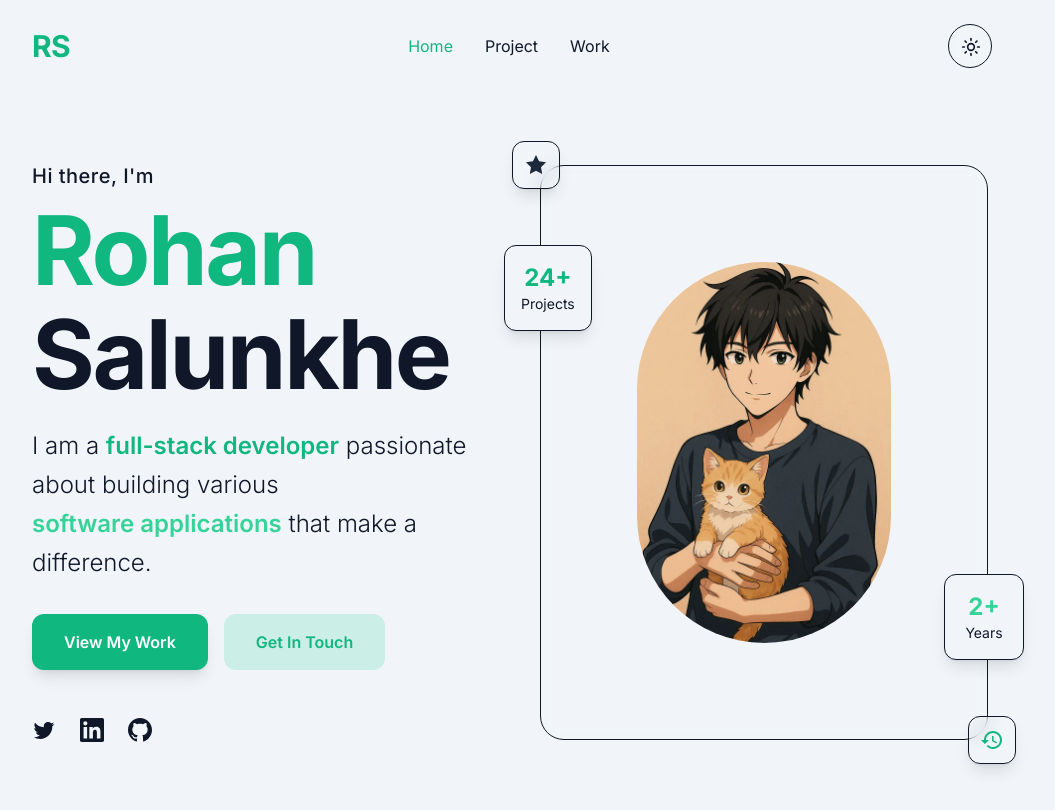
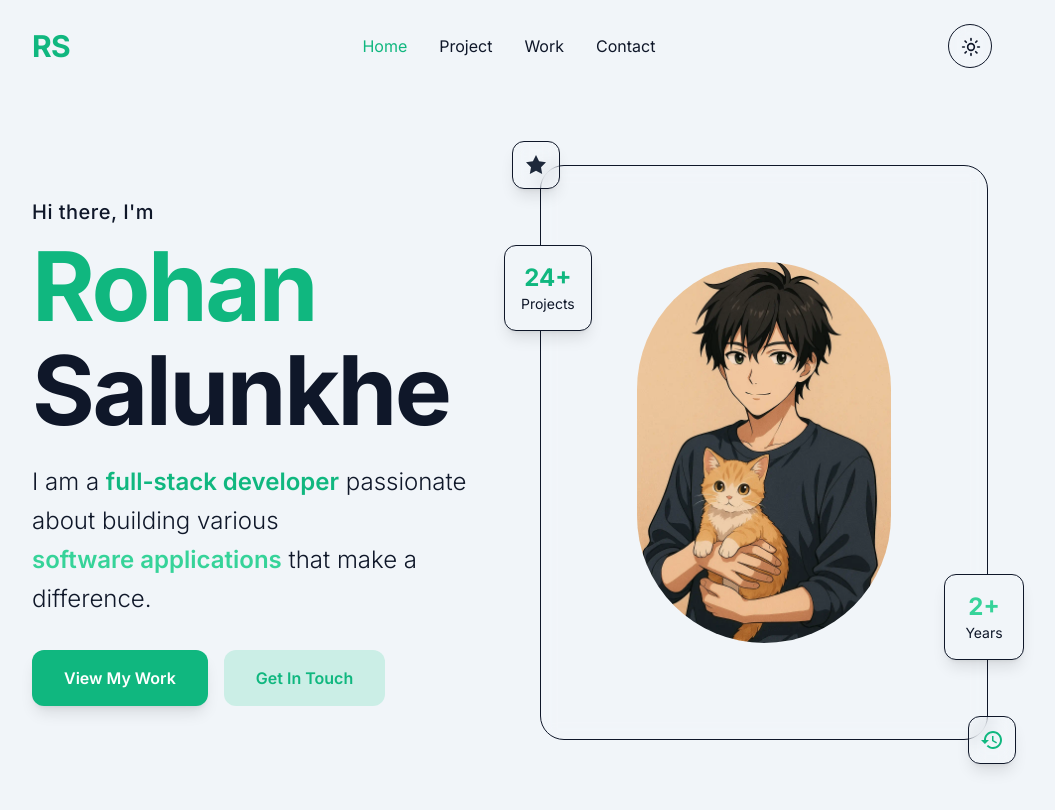
Before and after one commit to amrohan/rohan, an Angular app: page / in a window 1280 px wide. Shown: the top 810 px of the page, without its empty margins (128-1183 px from the left). Built offline with nearby package versions, Linux system fonts and the light colour scheme.

Commit message:
fix: update hero section padding and button classes; enable contact link in nav

```diff
--- a/src/app/components/hero/hero.html
+++ b/src/app/components/hero/hero.html
@@ -1,4 +1,4 @@
-<section id="home" class="pt-12 pb-16">
+<section id="home" class="pt-12 pb-16 px-2 md:px-0">
   <div class="container mx-auto max-w-6xl">
     <div class="grid lg:grid-cols-2 gap-12 items-center min-h-[80vh]">
       <!-- Left Content -->
@@ -51,49 +51,15 @@
         <!-- CTA Buttons -->
         <div class="flex flex-col sm:flex-row gap-4">
           <button
-            class="px-8 py-4 bg-primary text-white dark:text-black rounded-xl font-semibold hover:bg-primary/90 transform hover:scale-105 transition-all duration-300 shadow-lg hover:shadow-xl"
+            class="cursor-pointer px-8 py-4 bg-primary text-white dark:text-black rounded-xl font-semibold hover:bg-primary/90 transform hover:scale-105 transition-all duration-300 shadow-lg hover:shadow-xl"
           >
             View My Work
           </button>
           <button
-            class="px-8 py-4 bg-subtle text-primary rounded-xl font-semibold hover:bg-primary hover:text-white transition-all duration-300"
+            class="cursor-pointer px-8 py-4 bg-subtle text-primary rounded-xl font-semibold hover:bg-primary hover:text-secondary transition-all duration-300"
           >
             Get In Touch
           </button>
-        </div>
-
-        <!-- Social Links -->
-        <div class="flex space-x-6 pt-4">
-          <a
-            href="https://twitter.com/amrohxn"
-            class="text-text/60 hover:text-primary transition-colors duration-300"
-          >
-            <svg class="w-6 h-6" fill="currentColor" viewBox="0 0 24 24">
-              <path
-                d="M22.46 6c-.77.35-1.6.58-2.46.69.88-.53 1.56-1.37 1.88-2.38-.83.5-1.75.85-2.72 1.05C18.37 4.5 17.26 4 16 4c-2.35 0-4.27 1.92-4.27 4.29 0 .34.04.67.11.98C8.28 9.09 5.11 7.38 3 4.79c-.37.63-.58 1.37-.58 2.15 0 1.49.75 2.81 1.91 3.56-.71 0-1.37-.2-1.95-.5v.03c0 2.08 1.48 3.82 3.44 4.21a4.22 4.22 0 0 1-1.93.07 4.28 4.28 0 0 0 4 2.98 8.521 8.521 0 0 1-5.33 1.84c-.34 0-.68-.02-1.02-.06C3.44 20.29 5.7 21 8.12 21 16 21 20.33 14.46 20.33 8.79c0-.19 0-.37-.01-.56.84-.6 1.56-1.36 2.14-2.23z"
-              />
-            </svg>
-          </a>
-          <a
-            href="https://www.linkedin.com/in/amrohan"
-            class="text-text/60 hover:text-primary transition-colors duration-300"
-          >
-            <svg class="w-6 h-6" fill="currentColor" viewBox="0 0 24 24">
-              <path
-                d="M20.447 20.452h-3.554v-5.569c0-1.328-.027-3.037-1.852-3.037-1.853 0-2.136 1.445-2.136 2.939v5.667H9.351V9h3.414v1.561h.046c.477-.9 1.637-1.85 3.37-1.85 3.601 0 4.267 2.37 4.267 5.455v6.286zM5.337 7.433c-1.144 0-2.063-.926-2.063-2.065 0-1.138.92-2.063 2.063-2.063 1.14 0 2.064.925 2.064 2.063 0 1.139-.925 2.065-2.064 2.065zm1.782 13.019H3.555V9h3.564v11.452zM22.225 0H1.771C.792 0 0 .774 0 1.729v20.542C0 23.227.792 24 1.771 24h20.451C23.2 24 24 23.227 24 22.271V1.729C24 .774 23.2 0 22.222 0h.003z"
-              />
-            </svg>
-          </a>
-          <a
-            href="https://github.com/amrohan"
-            class="text-text/60 hover:text-primary transition-colors duration-300"
-          >
-            <svg class="w-6 h-6" fill="currentColor" viewBox="0 0 24 24">
-              <path
-                d="M12 0c-6.626 0-12 5.373-12 12 0 5.302 3.438 9.8 8.207 11.387.599.111.793-.261.793-.577v-2.234c-3.338.726-4.033-1.416-4.033-1.416-.546-1.387-1.333-1.756-1.333-1.756-1.089-.745.083-.729.083-.729 1.205.084 1.839 1.237 1.839 1.237 1.07 1.834 2.807 1.304 3.492.997.107-.775.418-1.305.762-1.604-2.665-.305-5.467-1.334-5.467-5.931 0-1.311.469-2.381 1.236-3.221-.124-.303-.535-1.524.117-3.176 0 0 1.008-.322 3.301 1.23.957-.266 1.983-.399 3.003-.404 1.02.005 2.047.138 3.006.404 2.291-1.552 3.297-1.23 3.297-1.23.653 1.653.242 2.874.118 3.176.77.84 1.235 1.911 1.235 3.221 0 4.609-2.807 5.624-5.479 5.921.43.372.823 1.102.823 2.222v3.293c0 .319.192.694.801.576 4.765-1.589 8.199-6.086 8.199-11.386 0-6.627-5.373-12-12-12z"
-              />
-            </svg>
-          </a>
         </div>
       </div>
 
--- a/src/app/components/nav/nav.html
+++ b/src/app/components/nav/nav.html
@@ -43,7 +43,7 @@
             class="absolute inset-x-0 -bottom-1 h-0.5 bg-primary scale-x-0 group-hover:scale-x-100 transition-transform duration-300"
           ></div>
         </a>
-        <!-- <a href="#contact" class="nav-link group relative">
+        <a routerLink="/contact" routerLinkActive="text-primary" class="nav-link group relative">
           <span
             class="relative z-10 text-text/80 group-hover:text-primary transition-colors duration-300"
             >Contact</span
@@ -51,7 +51,7 @@
           <div
             class="absolute inset-x-0 -bottom-1 h-0.5 bg-primary scale-x-0 group-hover:scale-x-100 transition-transform duration-300"
           ></div>
-        </a> -->
+        </a>
       </div>
 
       <app-theme-toggle />
```
